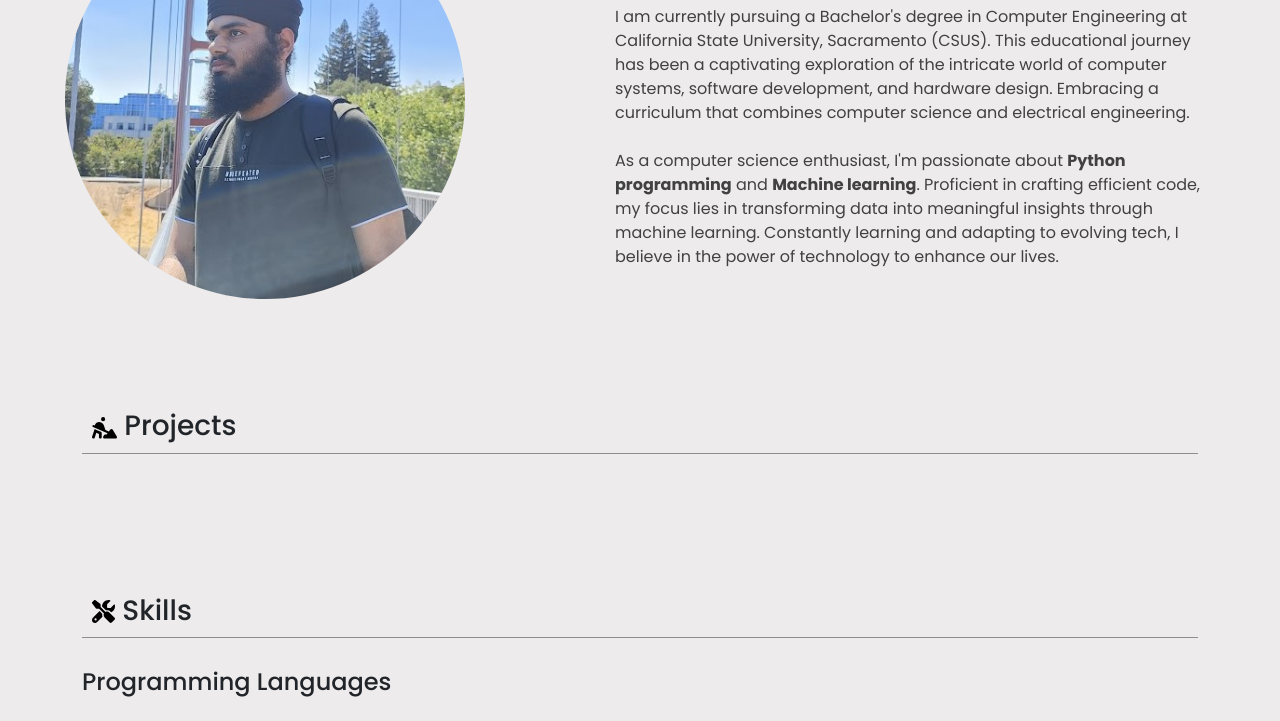
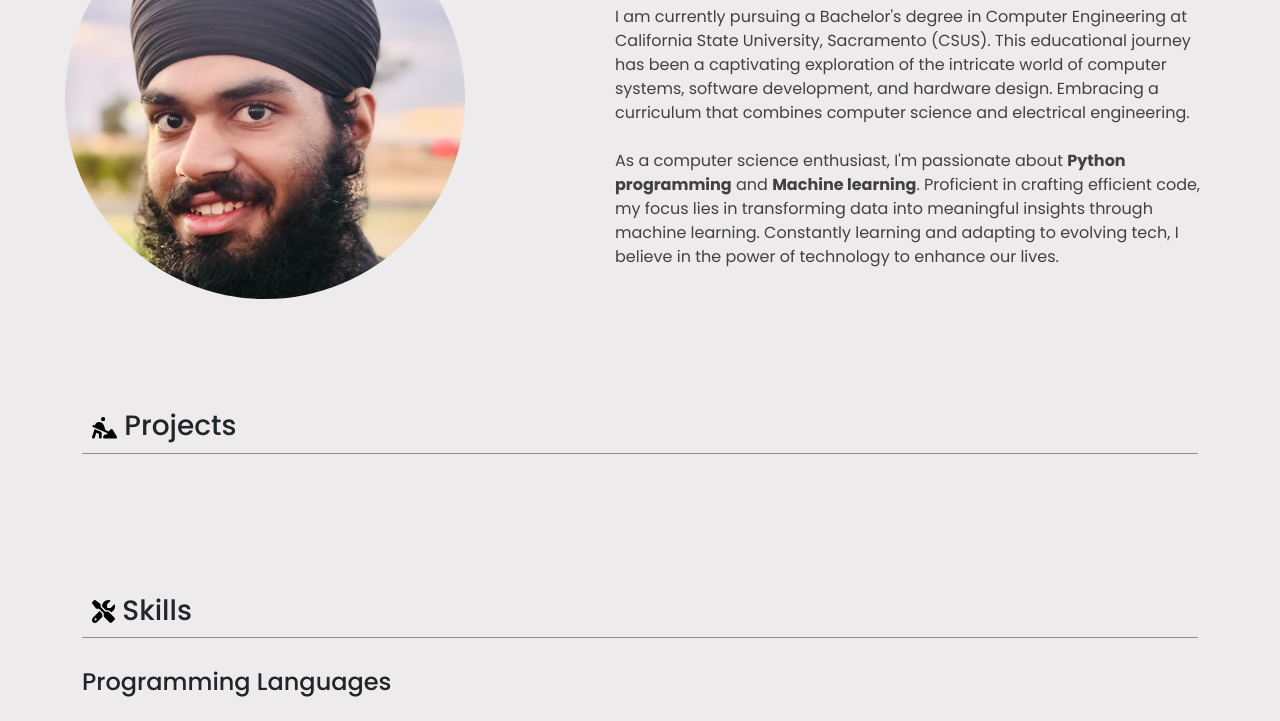
Before and after one commit to parneetsingh022/parneetsingh022.github.io, a plain HTML site: page index.html in a window 1280 px wide. Shown: the part 271-992 px from the top of the page. Drawn offline with nearby package versions, Linux system fonts and the light colour scheme; no server answers.

Commit message:
fixed live demo button and update profile picture

```diff
--- a/index.html
+++ b/index.html
@@ -21,7 +21,7 @@
     </nav>
     <div class="about-body">
         <div class="about-image">
-            <img src="profileold.jpg" alt="profile-img" class="profile-img">
+            <img src="profile_new.jpg" alt="profile-img" class="profile-img">
         </div>
 
         <div class="about_text">
--- a/script.js
+++ b/script.js
@@ -29,7 +29,7 @@ fetchRepositoriesWithInfo('parneetsingh022')
 
             <div class="project_links">
                 <span><a href="${item.repoLink}">Source Code</a></span>
-                ${item.demo ? '<span><a href="${item.demo}">Live Demo</a></span>' : ''}
+                ${item.demo ? `<span><a href="${item.demo}">Live Demo</a></span>` : ''}
                 ${item.model ? `<span><a href="${item.model}">Model</a></span>` : ''}
             </div>
 
--- a/styles.css
+++ b/styles.css
@@ -43,6 +43,7 @@ nav{
     width:400px;
     height:400px;
     object-fit:cover;
+    object-position:top;
 }
 
 .about-body{
```
Also changed, not shown: profile_new.jpg (added).
